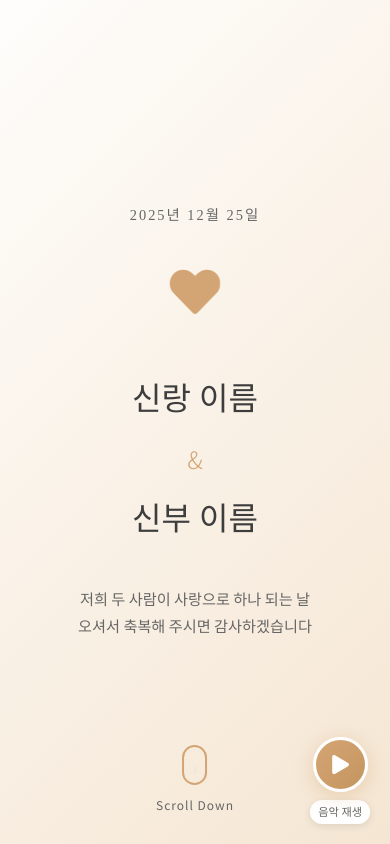
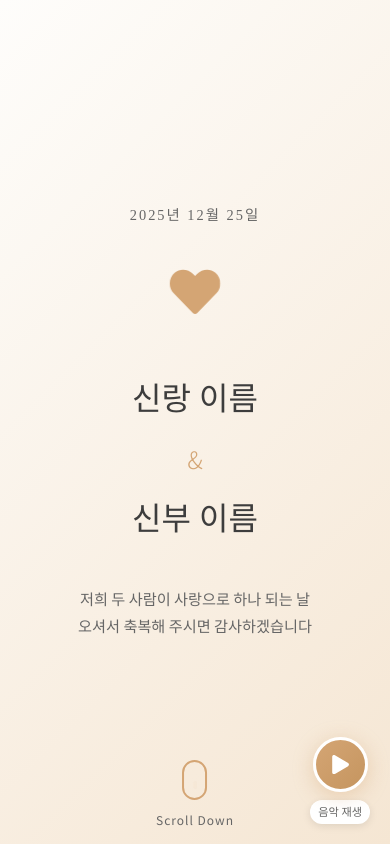
Before and after one commit to minhahamin/mobileWeddingInvitation, a React (Vite) app: page / in a window 390 px wide. Built offline with nearby package versions, Linux system fonts and the light colour scheme.

Commit message:
메인 커버 스타일 수정: 스크롤 인디케이터 위치 조정

```diff
--- a/src/components/MainCover.css
+++ b/src/components/MainCover.css
@@ -114,4 +114,8 @@
   .invitation-text {
     font-size: 0.95rem;
   }
+
+  .scroll-indicator {
+    bottom: 15px; /* 모바일에서 조금 더 아래로 */
+  }
 }
```
